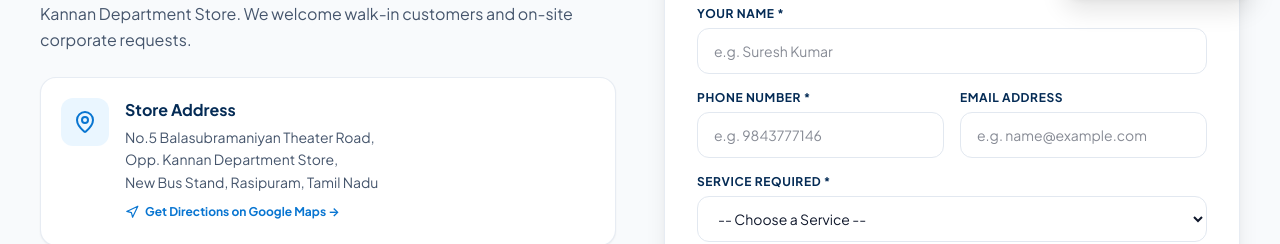
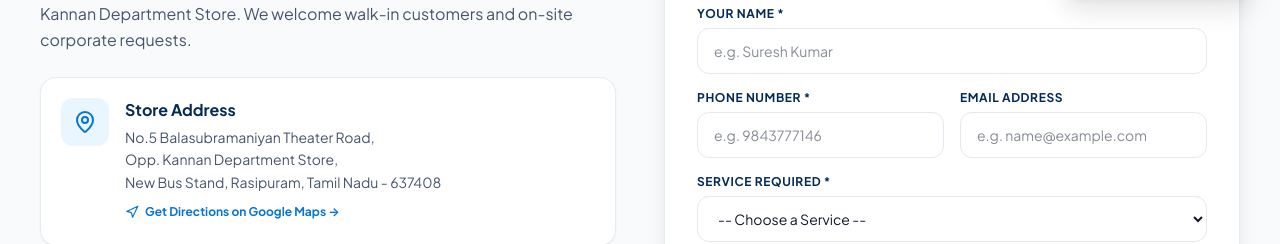
Before and after one commit to KGobikrishnan/MSTECH, a React (Vite) app: page /contact in a window 1280 px wide. Shown: the part 780-1024 px from the top of the page. Built offline with nearby package versions, Linux system fonts and the light colour scheme; a web font is replaced by a local one.

Commit message:
updated all1

```diff
--- a/src/components/contact/ContactInfo.jsx
+++ b/src/components/contact/ContactInfo.jsx
@@ -30,7 +30,7 @@
             <p className="text-sm text-slate-600 mt-1 leading-relaxed">
               {BUSINESS_INFO.address.line1}<br />
               {BUSINESS_INFO.address.line2}<br />
-              {BUSINESS_INFO.address.landmark} {BUSINESS_INFO.address.city}, {BUSINESS_INFO.address.state}
+              {BUSINESS_INFO.address.landmark} {BUSINESS_INFO.address.city}, {BUSINESS_INFO.address.state} - {BUSINESS_INFO.address.pincode}
             </p>
             <a
               href={BUSINESS_INFO.googleMapsUrl}
--- a/src/data/siteData.js
+++ b/src/data/siteData.js
@@ -14,8 +14,8 @@
     landmark: "New Bus Stand,",
     city: "Rasipuram",
     state: "Tamil Nadu",
-    pincode: "",
-    full: "No.5 Balasubramaniyan Theater Road, Opp. Kannan Department Store, New Bus Stand, Rasipuram, Tamil Nadu"
+    pincode: "637408",
+    full: "No.5 Balasubramaniyan Theater Road, Opp. Kannan Department Store, New Bus Stand, Rasipuram, Tamil Nadu - 637408"
   },
   googleMapsUrl: "https://maps.app.goo.gl/4yPx1LWsoEexhwy99",
   socials: {
```
